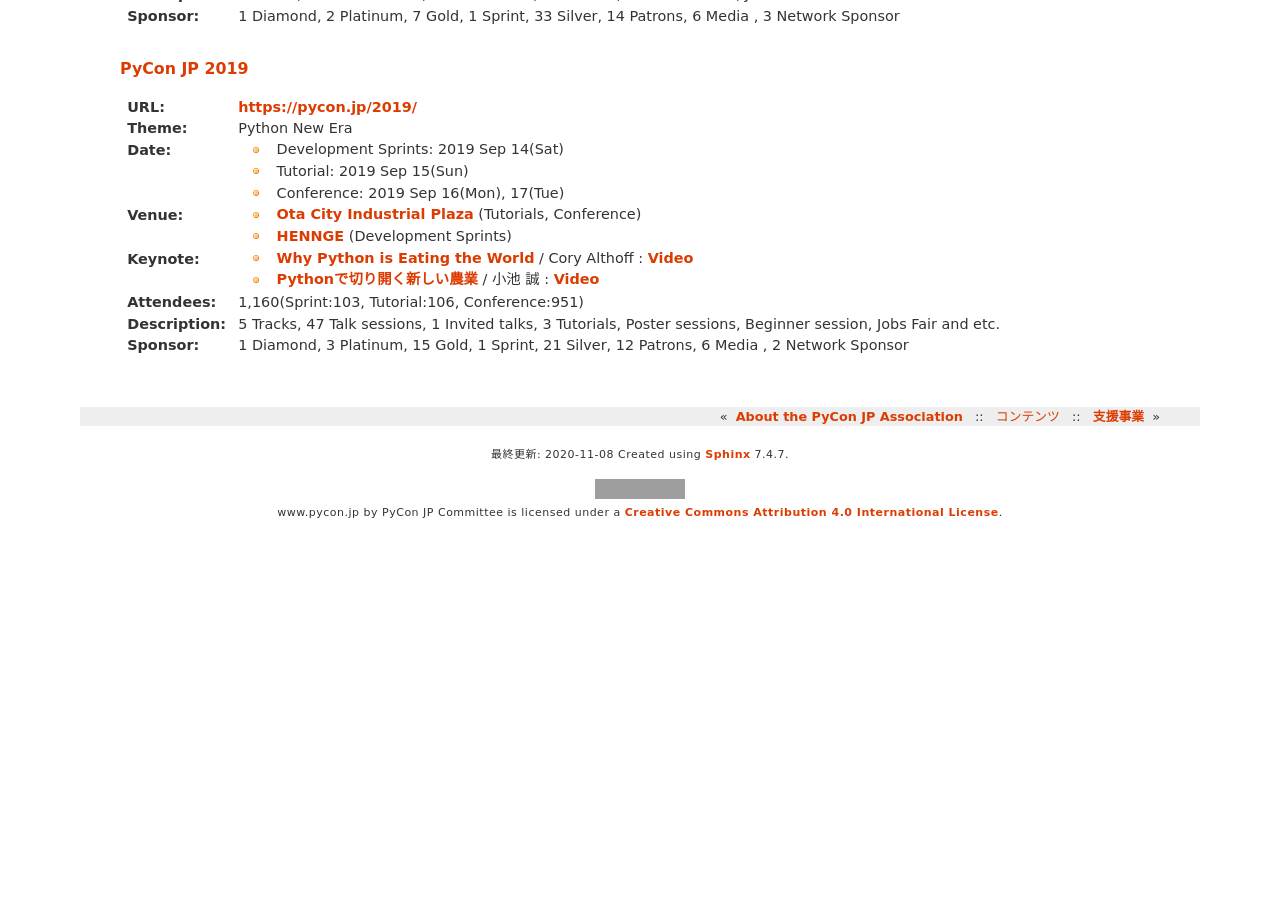
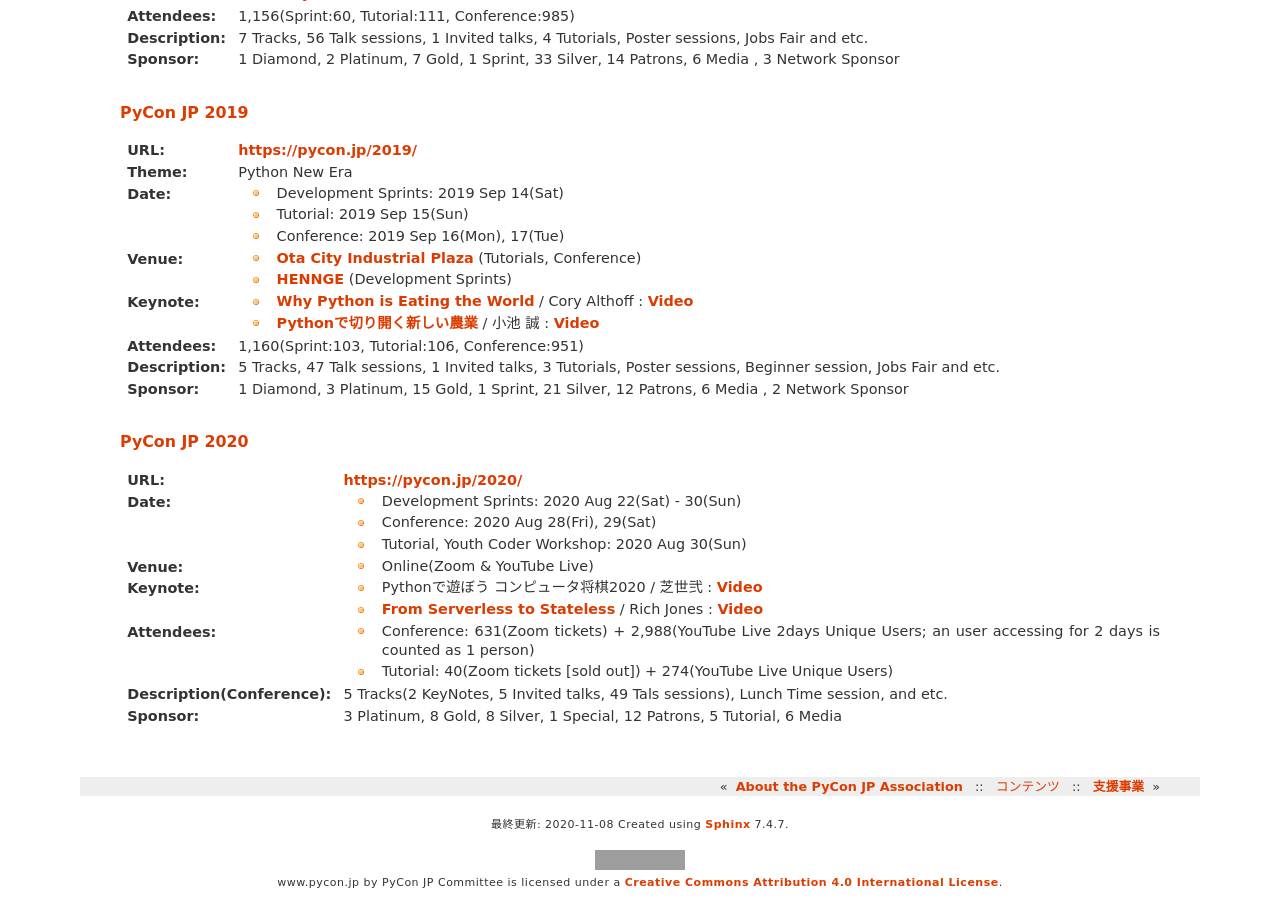
Before and after one commit to pyconjp/www.pycon.jp, a Sphinx documentation site: the page built from source/organizer/index.rst, in a window 1280 px wide and 900 px high, scrolled down 4026 px. Built offline with Sphinx 7.4.7, drawn with Linux system fonts in a browser that asks for light colours; before the commit the page ends 4555 px from its top, so only the background shows below that; some of the changed text lies outside the part shown; grey boxes are pictures that could not be loaded.

```diff
--- a/source/organizer/index.rst
+++ b/source/organizer/index.rst
@@ -40,6 +40,8 @@ PyCon JP は2011年から毎年開催しており、PyCon JP 2018では約1000
   : 2018 Sep 15-18(Tutorial, Conference, Development Sprints)
 - `PyCon JP 2019 <https://pycon.jp/2019>`_
   : 2019 Sep 14-17(Tutorial, Conference, Development Sprints)
+- `PyCon JP 2020 <https://pycon.jp/2020>`_
+  : 2020 Aug 28-29(Conference), Aug 22-30(Tutorial, Development Sprints)
 
 過去の PyCon JP 詳細
 ====================
@@ -211,3 +213,22 @@ PyCon JP 2019
 :Attendees: 1,160(Sprint:103, Tutorial:106, Conference:951)
 :Description: 5 Tracks, 47 Talk sessions, 1 Invited talks, 3 Tutorials, Poster sessions, Beginner session, Jobs Fair and etc.
 :Sponsor: 1 Diamond, 3 Platinum, 15 Gold, 1 Sprint, 21 Silver, 12 Patrons, 6 Media , 2 Network Sponsor
+
+PyCon JP 2020
+-------------
+
+:URL: https://pycon.jp/2020/
+:Date:
+  - Development Sprints: 2020 Aug 22(Sat) - 30(Sun)
+  - Conference: 2020 Aug 28(Fri), 29(Sat)
+  - Tutorial, Youth Coder Workshop: 2020 Aug 30(Sun)
+:Venue:
+  - Online(Zoom & YouTube Live)
+:Keynote:
+  - Pythonで遊ぼう コンピュータ将棋2020 / 芝世弐 : `Video <https://www.youtube.com/watch?v=ghVEuOuKW00>`__
+  - `From Serverless to Stateless <https://github.com/Miserlou/Talks/blob/master/pycon-jp-2020/talk.html>`_ / Rich Jones : `Video <https://www.youtube.com/watch?v=dNWRm21cVBI>`__
+:Attendees:
+  - Conference: 631(Zoom tickets) + 2,988(YouTube Live 2days Unique Users; an user accessing for 2 days is counted as 1 person)
+  - Tutorial: 40(Zoom tickets [sold out]) + 274(YouTube Live Unique Users)
+:Description(Conference): 5 Tracks(2 KeyNotes, 5 Invited talks, 49 Tals sessions), Lunch Time session, and etc.
+:Sponsor: 3 Platinum, 8 Gold, 8 Silver, 1 Special, 12 Patrons, 5 Tutorial, 6 Media
```
Also changed, not shown: source/index.rst (+3 -15 lines).
